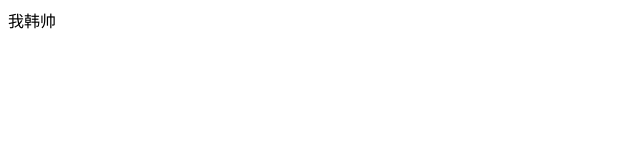
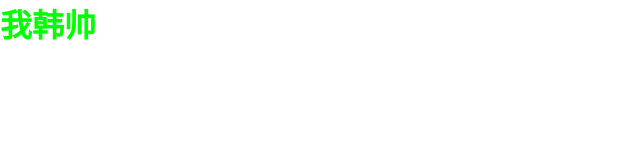
Before and after one commit to panboren/lesson1-git, a plain HTML site: page src/index.html in a window 1280 px wide. Shown: the whole page, without its empty margins (0-640 px from the left). Drawn offline with Linux system fonts and the light colour scheme.

Commit message:
add style

```diff
--- /dev/null
+++ b/src/index.css
@@ -0,0 +1,7 @@
+*{
+    margin: 0;
+    padding: 0;
+}
+h1{
+    color: #00FF00;
+}
--- a/src/index.html
+++ b/src/index.html
@@ -3,8 +3,10 @@
 <head>
     <meta charset="UTF-8">
     <title>Title</title>
+    <link rel="stylesheet" href="./index.css">
 </head>
 <body>
-我韩帅
+<h1>我韩帅</h1>
+
 </body>
 </html>
```
Also changed, not shown: 1 other file.
